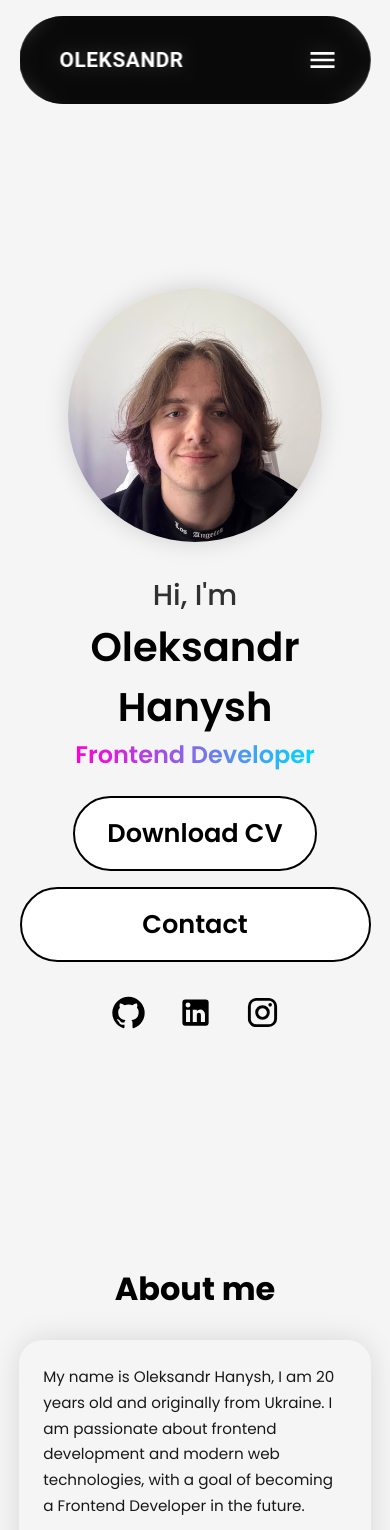
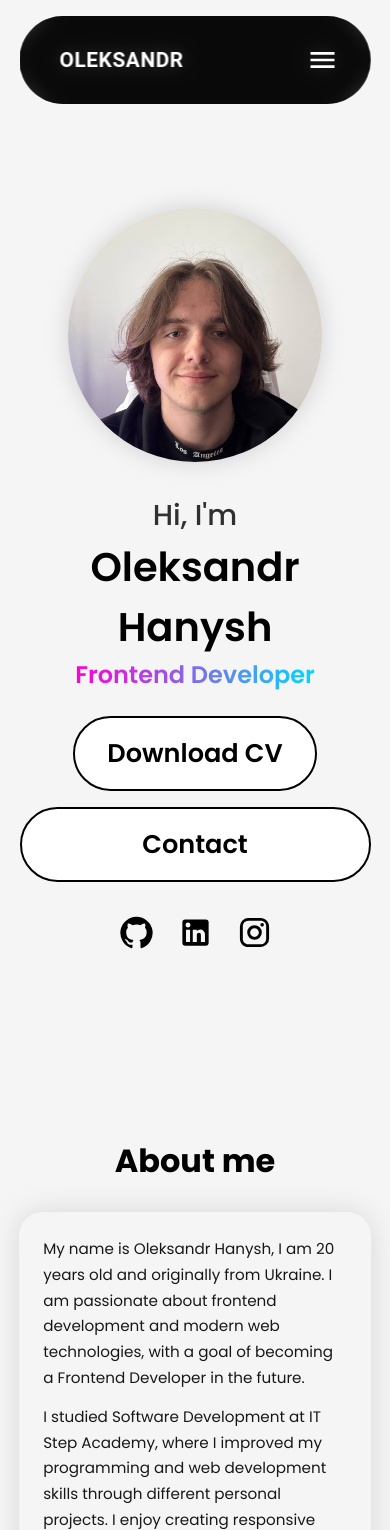
Before and after one commit to 7scaiman/portfolio, a React (Vite) app: page / in a window 390 px wide. Shown: the top 1530 px of the page. Built offline with nearby package versions, Linux system fonts and the light colour scheme.

Commit message:
img fixing2

```diff
--- a/src/components/CSS/Main.css
+++ b/src/components/CSS/Main.css
@@ -4,10 +4,10 @@
     justify-content: center;
     gap: 10rem;
 
-    min-height: auto;
     padding-top: 11rem;
     padding-bottom: 6rem;
 }
+
 a{
     color: black;
     text-decoration: none;
@@ -29,8 +29,8 @@ a{
 }
 
 .about img{
-    width: 32rem;
-    height: 32rem;
+    width: 27rem;
+    height: 27rem;
     border-radius: 50%;
     object-fit: cover;
 }
@@ -117,3 +117,44 @@ a{
     padding: 0.4rem 1.4rem;
     font-size: 1rem;
 }
+
+/* ================= MOBILE ================= */
+
+@media(max-width: 768px){
+
+    .about{
+        flex-direction: column;
+        gap: 3rem;
+
+        padding-top: 6rem;
+        padding-bottom: 3rem;
+    }
+
+    .about img{
+        width: 20rem;
+        height: 20rem;
+    }
+
+    .info-box h1{
+        font-size: 3.5rem;
+    }
+
+    .info-box span{
+        font-size: 1.8rem;
+    }
+
+    .btn-group{
+        flex-direction: column;
+        width: 100%;
+        align-items: center;
+    }
+
+    .btn{
+        width: 80%;
+        text-align: center;
+    }
+
+    .socials{
+        gap: 1.5rem;
+    }
+}
```
